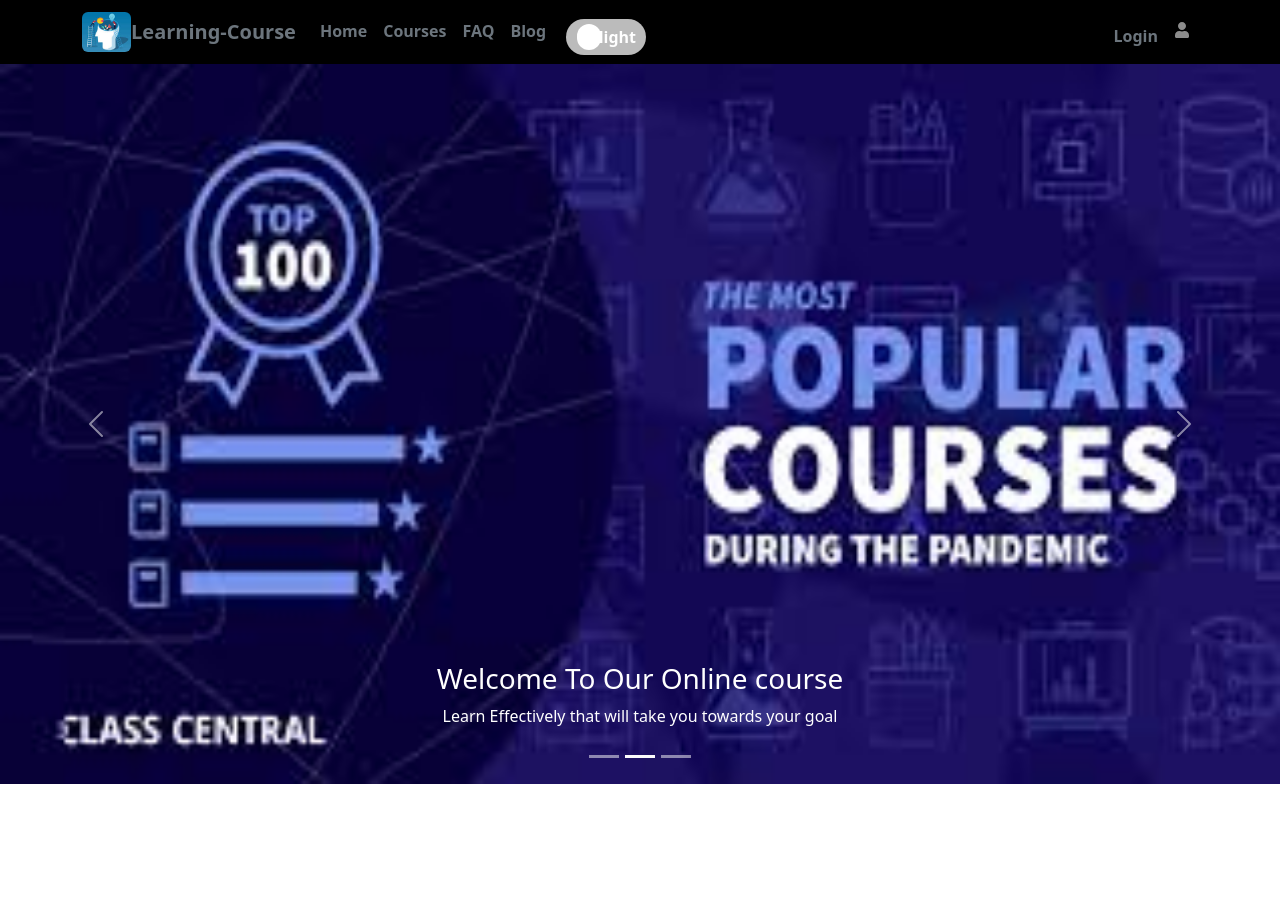
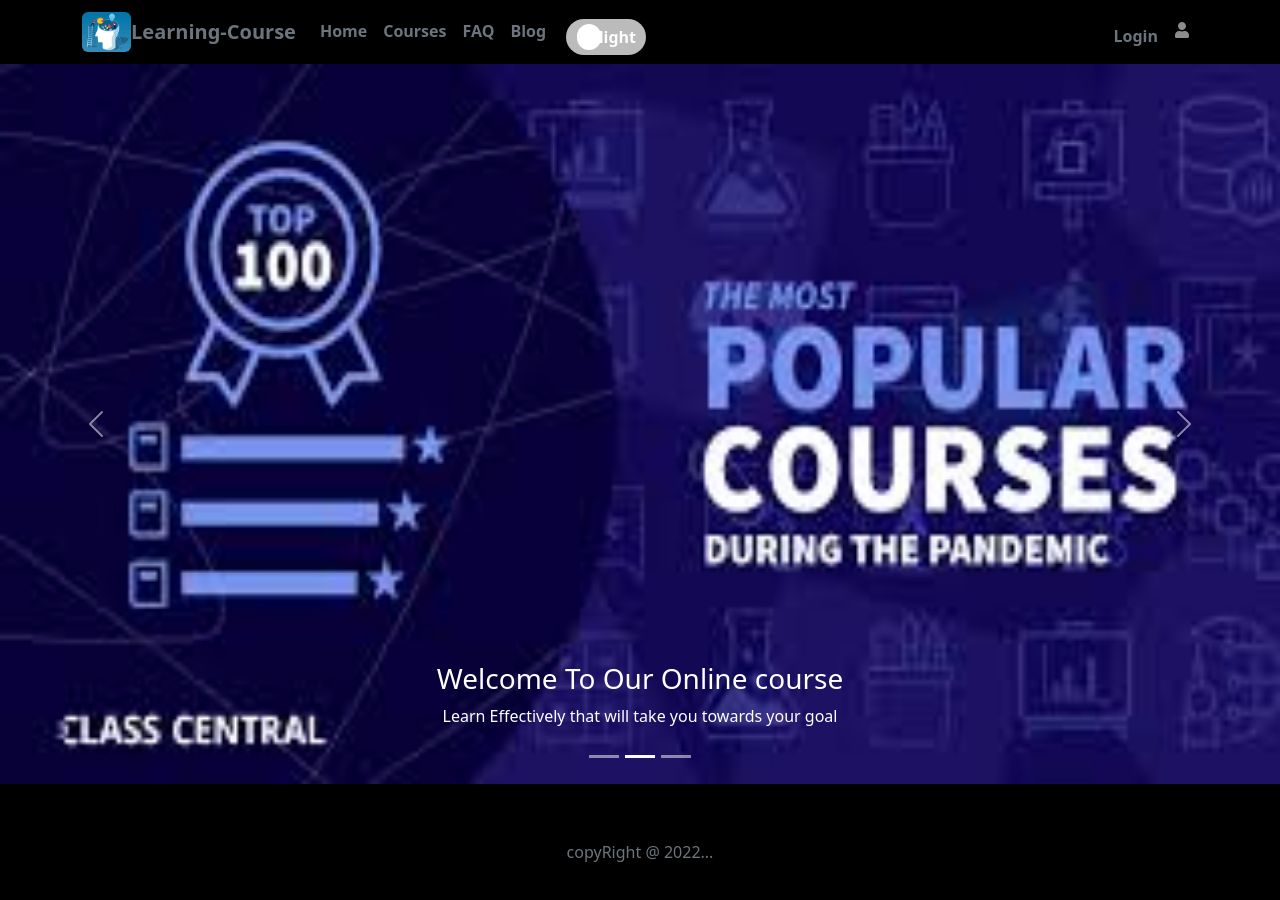
Before and after one commit to Aminulhoque01/learning-course-client, a React (Create React App) app: page / in a window 1280 px wide. Shown: the top 900 px of the page. Before the commit the page ends 800 px from the top, so only its background shows below. Built offline with nearby package versions, Linux system fonts and the light colour scheme; no server answers.

Commit message:
all fineshed

```diff
--- /dev/null
+++ b/src/components/Footer/Footer.js
@@ -0,0 +1,13 @@
+import React from 'react';
+
+const Footer = () => {
+    return (
+        <div style={{height:"20vh"}} className='bg-black pt-2'>
+            <div className='pt-5'>
+                <p className='text-secondary text-center'>copyRight @ 2022...</p>
+            </div>
+        </div>
+    );
+};
+
+export default Footer;
--- a/src/layout/layout/Main.js
+++ b/src/layout/layout/Main.js
@@ -1,5 +1,6 @@
 import React from 'react';
 import { Outlet } from 'react-router-dom';
+import Footer from '../../components/Footer/Footer';
 import Header from '../../components/Header/Header';
 
 const Main = () => {
@@ -7,6 +8,7 @@ const Main = () => {
         <div>
             <Header></Header>
             <Outlet></Outlet>
+            <Footer></Footer>
         </div>
     );
 };
```
